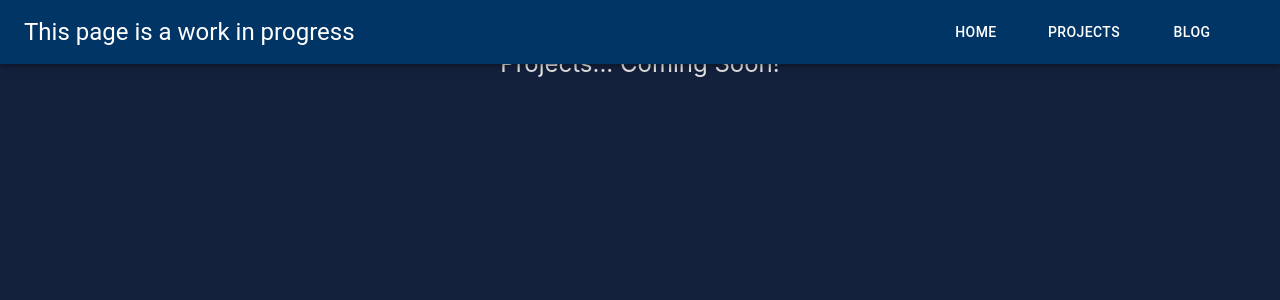
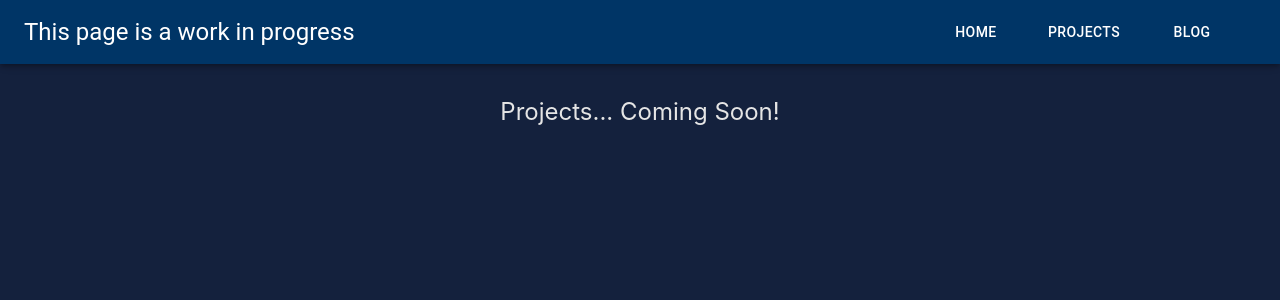
Before and after one commit to menterline/home, a React (Vite) app: page /projects in a window 1280 px wide. Shown: the top 300 px of the page. Built offline with nearby package versions, Linux system fonts and the light colour scheme.

Commit message:
added padding top so project and blog stays below appbar

```diff
--- a/src/App.tsx
+++ b/src/App.tsx
@@ -18,12 +18,12 @@ const theme = createTheme({
 });
 function Projects() {
   return (
-    <h2 className="text-2xl text-center mt-8">Projects... Coming Soon!</h2>
+    <h2 className="text-2xl text-center mt-24">Projects... Coming Soon!</h2>
   );
 }
 
 function Blog() {
-  return <h2 className="text-2xl text-center mt-8">Blog... Coming Soon!</h2>;
+  return <h2 className="text-2xl text-center mt-24">Blog... Coming Soon!</h2>;
 }
 function App() {
   return (
```
